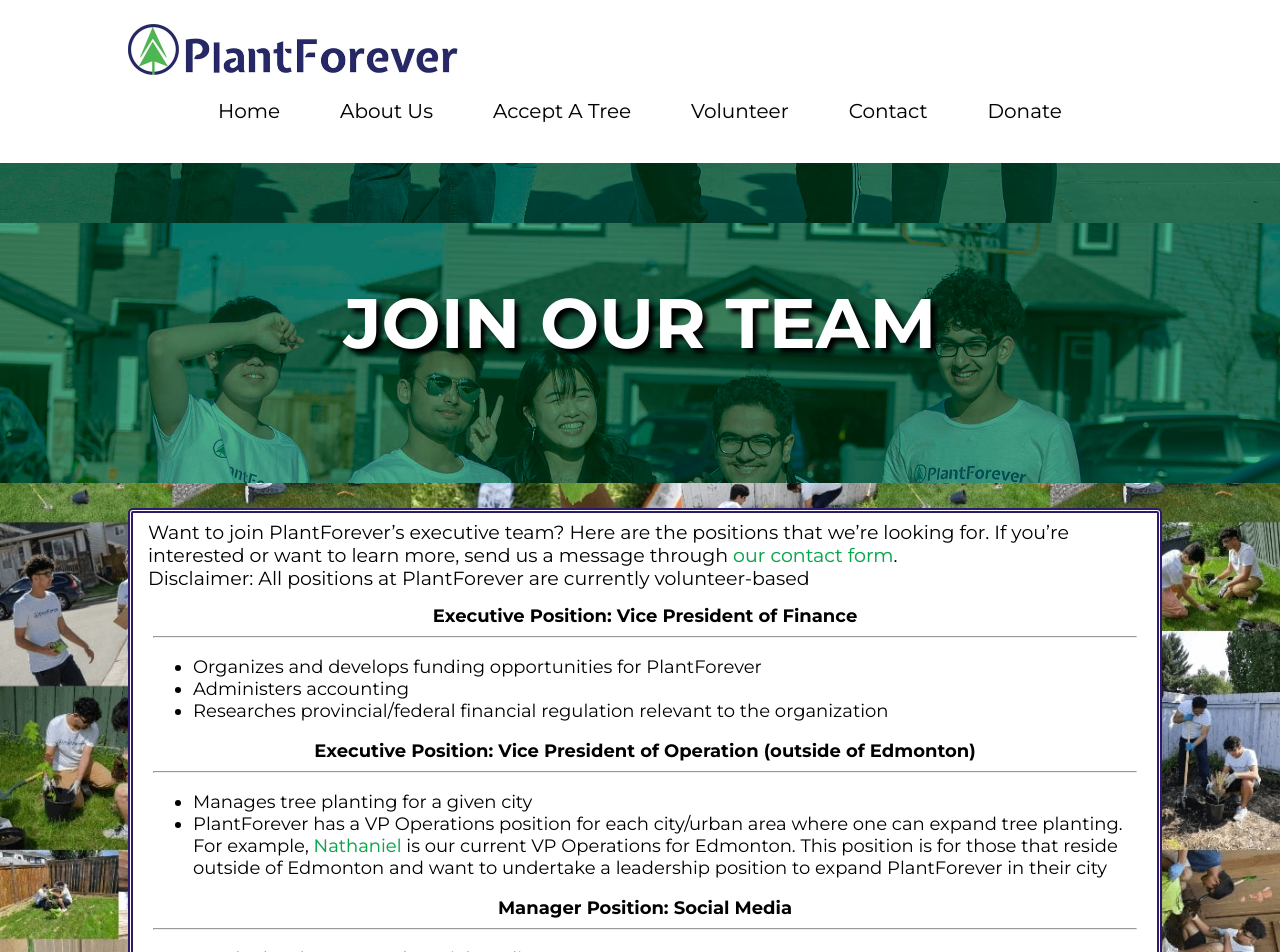
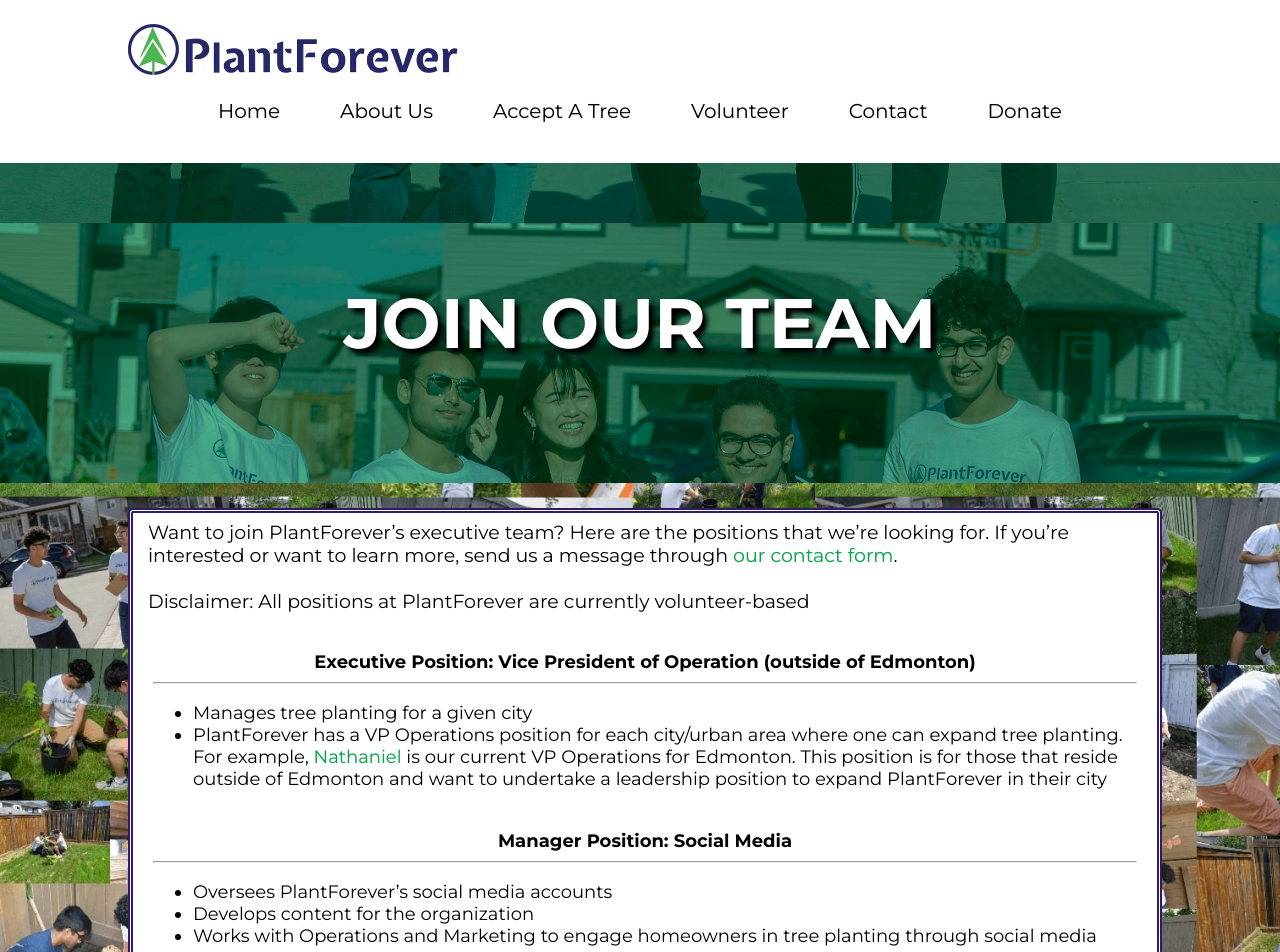
Before and after one commit to cocoliliace/PlantForever, a Vue app: page /join-our-team in a window 1280 px wide. Shown: the top 952 px of the page. Built offline with nearby package versions, Linux system fonts and the light colour scheme.

Commit message:
fix style, typos, and positions on join team page

```diff
--- a/src/views/JoinTeam.vue
+++ b/src/views/JoinTeam.vue
@@ -5,16 +5,10 @@
     </div>
     <div class="text-container">
       <div style="margin-top: 8px;">Want to join PlantForever’s executive team? Here are the positions that we’re looking for. If you’re interested or want to learn more, send us a message through <router-link :to="{ name: 'Contact' }">our contact form</router-link>.</div>
+      <br />
       <div>Disclaimer: All positions at PlantForever are currently volunteer-based</div>
+      <br />
       <div class="text">
-        <div class="title">Executive Position: Vice President of Finance</div>
-        <hr />
-        <ul>
-          <li>Organizes and develops funding opportunities for PlantForever</li>
-          <li>Administers accounting</li>
-          <li>Researches provincial/federal financial regulation relevant to the organization</li>
-        </ul>
-
         <div class="title">Executive Position: Vice President of Operation (outside of Edmonton)</div>
         <hr />
         <ul>
@@ -22,10 +16,12 @@
           <li>PlantForever has a VP Operations position for each city/urban area where one can expand tree planting. For example, <router-link :to="{ name: 'Team' }">Nathaniel</router-link> is our current VP Operations for Edmonton. This position is for those that reside outside of Edmonton and want to undertake a leadership position to expand PlantForever in their city</li>
         </ul>
 
+				<br />
+
         <div class="title">Manager Position: Social Media</div>
         <hr />
         <ul>
-          <li>Overlooks PlantForever’s social media accounts</li>
+          <li>Oversees PlantForever’s social media accounts</li>
           <li>Develops content for the organization</li>
           <li>Works with Operations and Marketing to engage homeowners in tree planting through social media</li>
         </ul>
--- a/src/views/Volunteer.vue
+++ b/src/views/Volunteer.vue
@@ -22,7 +22,7 @@
         Please read our <router-link :to="{ name: 'Covid' }">Covid Volunteer Guidlines</router-link> before volunteering.
       </div>
       <div class="text">
-				Want to do more than just planing trees? Consider <router-link :to="{ name: 'JoinTeam' }">joining our team</router-link>!
+				Want to do more than basic volunteering? Consider <router-link :to="{ name: 'JoinTeam' }">joining our team</router-link>!
       </div>
     </div>
     <form id="volunteer-form" @submit.prevent="submit">
```
